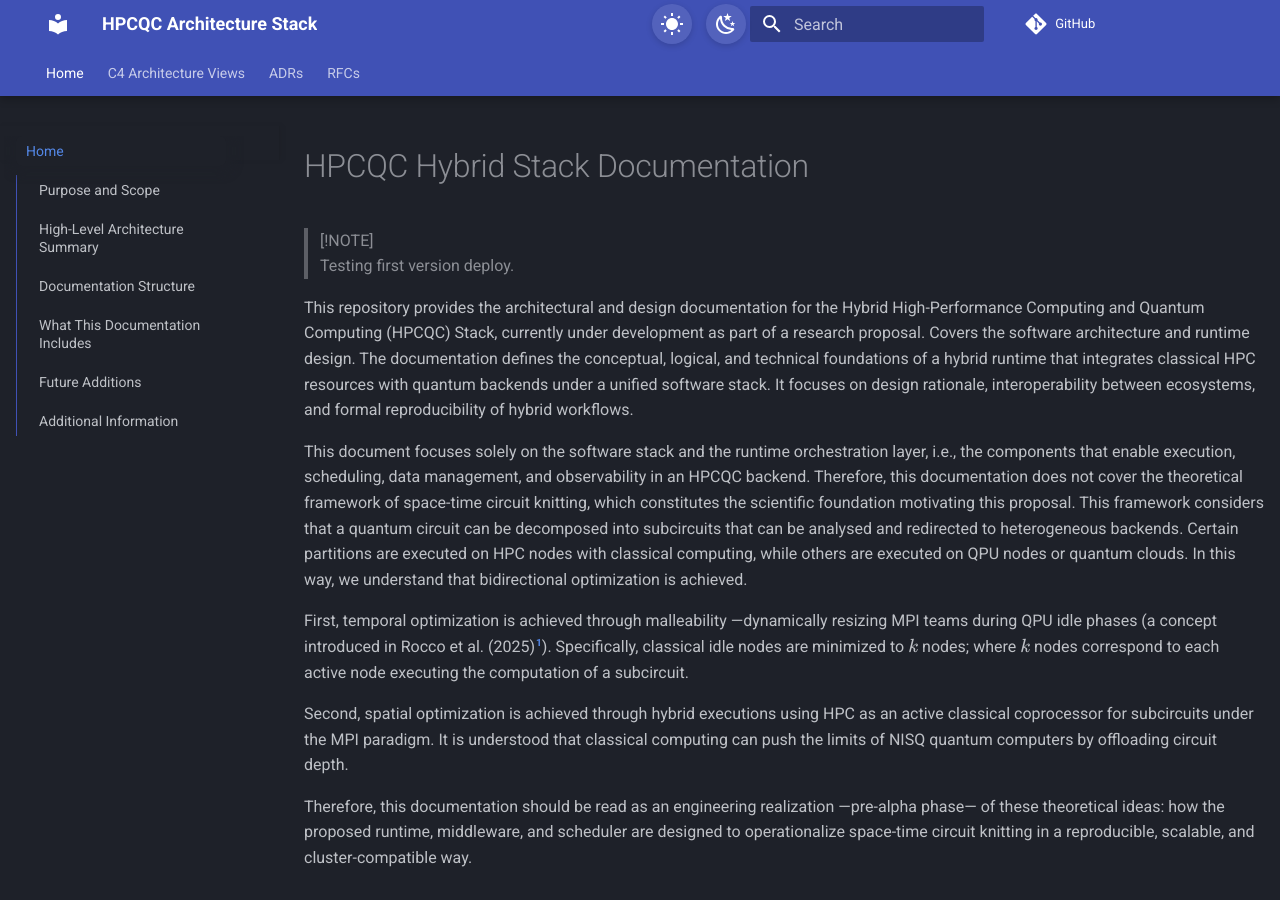
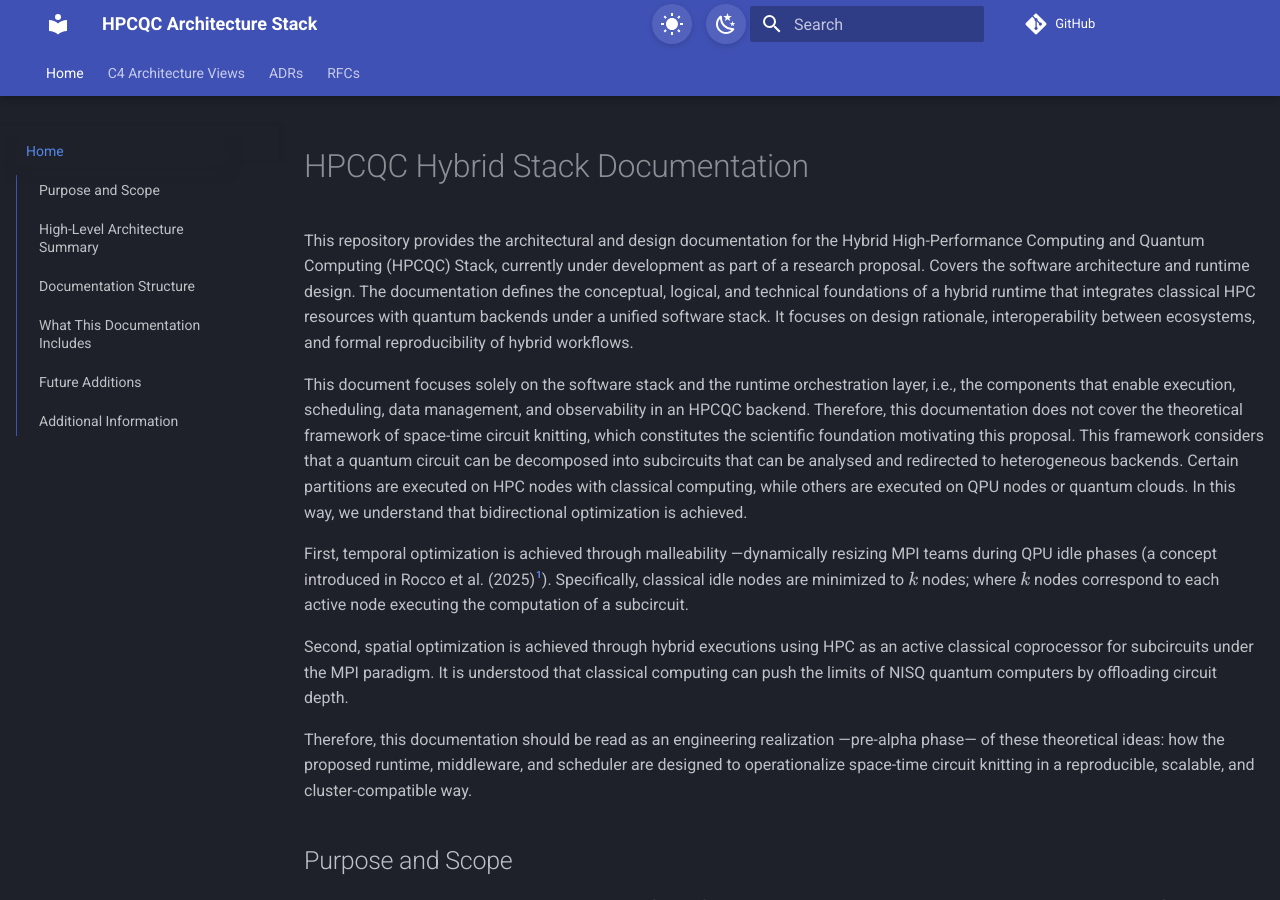
Before and after one commit to ToroData/hpcqc-docs, an MkDocs documentation site: the page built from docs/index.md, in a window 1280 px wide and 900 px high. Built offline with MkDocs 1.6.1 and Material for MkDocs 9.7.7, drawn with Linux system fonts in a browser that asks for light colours; comment, search, counter and statistics services are not loaded; the version menu is left out.

Commit message:
remove: note

```diff
--- a/docs/index.md
+++ b/docs/index.md
@@ -1,7 +1,4 @@
 # HPCQC Hybrid Stack Documentation
-
-> [!NOTE]
-> Testing first version deploy.
 
 This repository provides the architectural and design documentation for the Hybrid High-Performance Computing and Quantum Computing (HPCQC) Stack, currently under development as part of a research proposal. Covers the software architecture and runtime design. The documentation defines the conceptual, logical, and technical foundations of a hybrid runtime that integrates classical HPC resources with quantum backends under a unified software stack. It focuses on design rationale, interoperability between ecosystems, and formal reproducibility of hybrid workflows.
 
```
